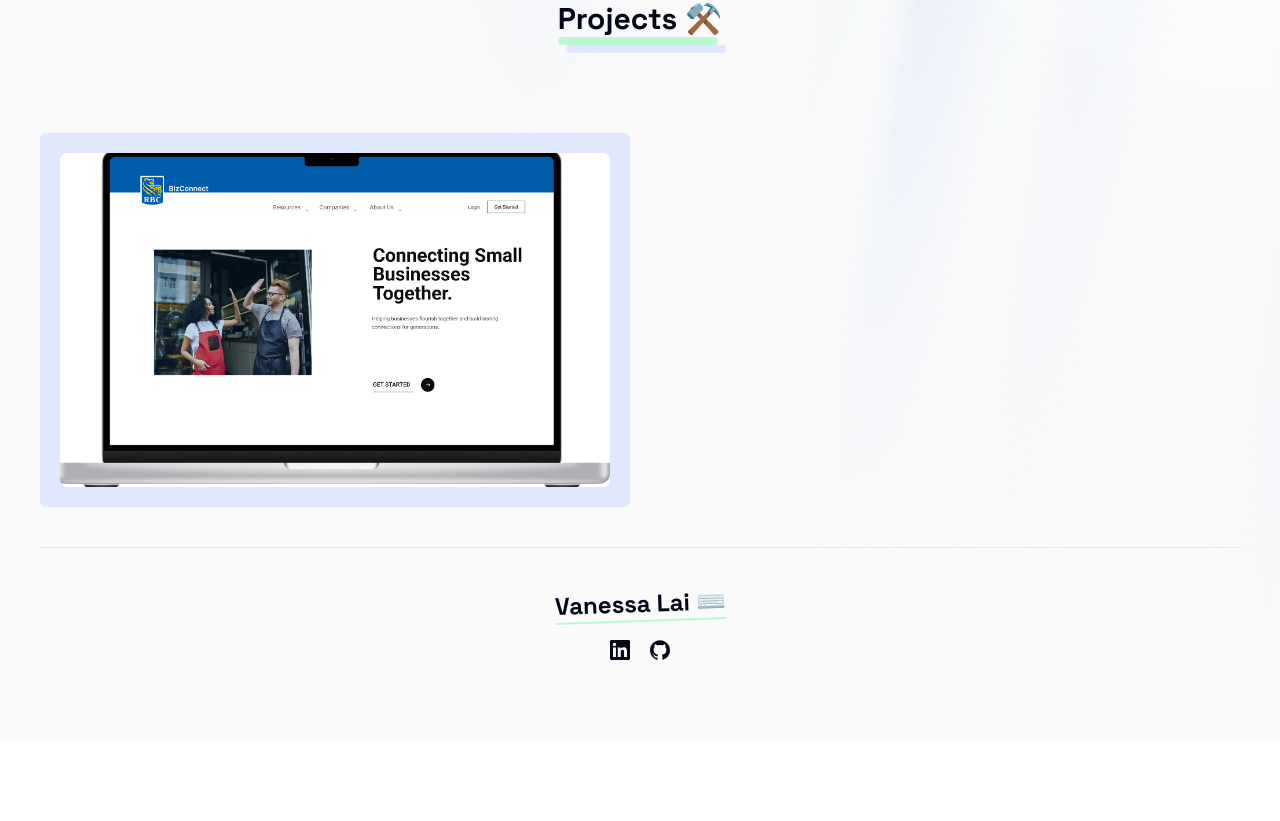
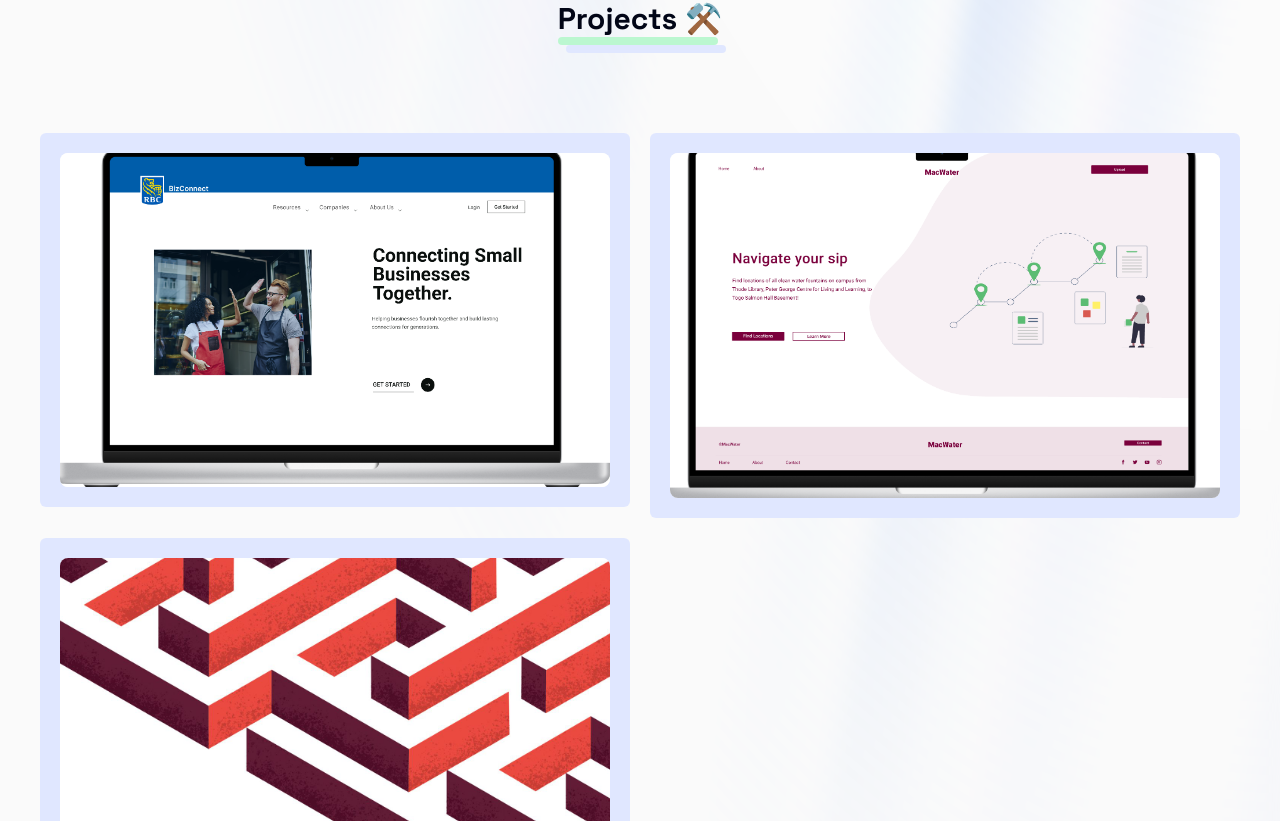
Before and after one commit to vanessa-laii/portfolio, a Next.js app: page / in a window 1280 px wide. Shown: the part 1479-2300 px from the top of the page. Before the commit the page ends 2219 px from the top, so only its background shows below. Built offline with nearby package versions, Linux system fonts and the light colour scheme.

Commit message:
update projects

```diff
--- a/app/(home)/components/Projects.tsx
+++ b/app/(home)/components/Projects.tsx
@@ -1,9 +1,10 @@
 import React from 'react';
-import { SiFigma, SiFirebase, SiPython, SiSqlite } from 'react-icons/si';
+import { SiFigma, SiFirebase, SiGit, SiJavascript, SiPython, SiSqlite } from 'react-icons/si';
 import Title from './Title';
 import Link from 'next/link';
 import { DirectionAwareHover } from '@/components/ui/direction-aware-hover';
 import { cn } from '@/lib/utils';
+import { FaJava } from 'react-icons/fa6';
 
 
 export default function Projects() {
@@ -15,6 +16,20 @@ export default function Projects() {
         cover: "/BizConnect.png",
         background: "bg-indigo-100"
 
+    },
+    {
+        title: "WaterFilter Identifier (MacWater)",
+        tech: [SiFigma, SiJavascript, SiGit, SiFirebase],
+        link: "https://github.com/harmanpreet-sagar/MacWater",
+        cover: "/MacWater.png",
+        background: "bg-indigo-100"
+    },
+    {
+        title: "Maze Solver",
+        tech: [SiGit, FaJava],
+        link: "https://github.com/vanessa-laii/a1-maze-runner-vanessa-laii",
+        cover: "/maze.jpg",
+        background: "bg-indigo-100"
     }
     ];
     return (
```
Also changed, not shown: public/MacWater.png (added), public/maze.jpg (added).
